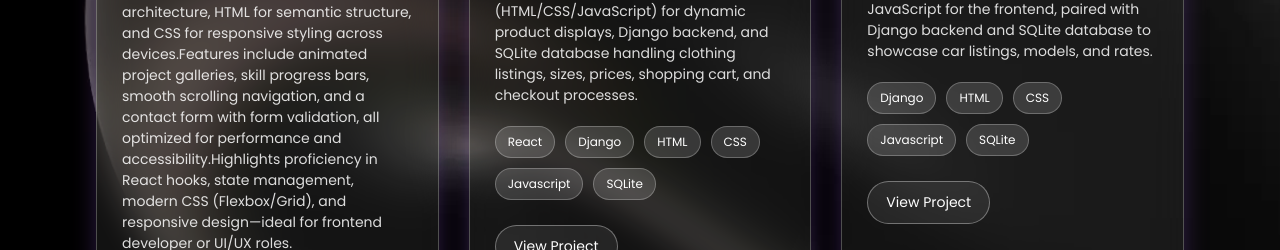
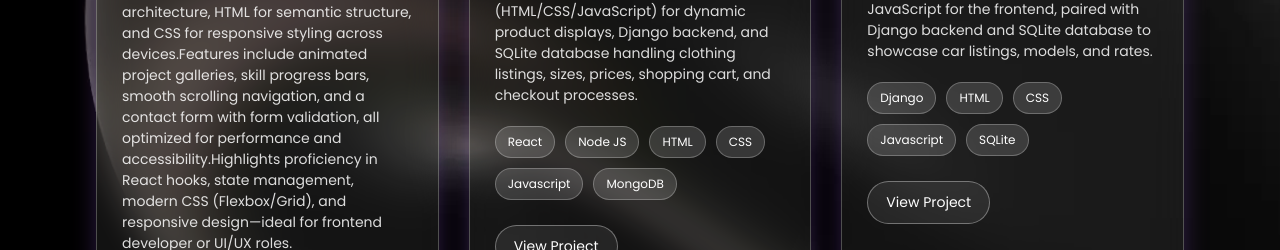
Before and after one commit to MohamedShalikM/my-react-portfolio, a React (Vite) app: page / in a window 1280 px wide. Shown: the part 2900-3150 px from the top of the page. Built offline with nearby package versions, Linux system fonts and the light colour scheme.

Commit message:
emailjs update

```diff
--- a/src/components/Contact.jsx
+++ b/src/components/Contact.jsx
@@ -21,8 +21,8 @@ function Contact() {
         "service_j6o5uk5", // EmailJS Service ID
         "template_hakz27a", // EmailJS Template ID
         {
-          from_name: form.name,
-          from_email: form.email,
+          name: form.name,
+          email: form.email,
           message: form.message,
         },
         "vd_arHz-7A_cECdTO" // EmailJS Public Key
--- a/src/components/Project.jsx
+++ b/src/components/Project.jsx
@@ -16,7 +16,7 @@ const projects = [
     title: "Raftel: Fashion E-Commerce App",
     description: "Developed a responsive fashion e-commerce website with React frontend (HTML/CSS/JavaScript) for dynamic product displays, Django backend, and SQLite database handling clothing listings, sizes, prices, shopping cart, and checkout processes.",
     img:Project2,
-    tech: ["React","Django","HTML","CSS","Javascript","SQLite"],
+    tech: ["React","Node JS","HTML","CSS","Javascript","MongoDB"],
     link: "#",
   },
 
```
